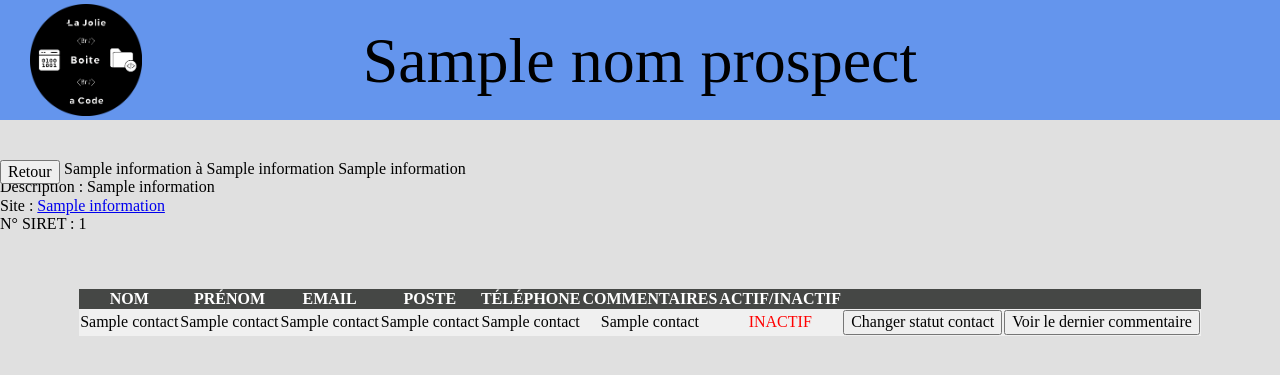
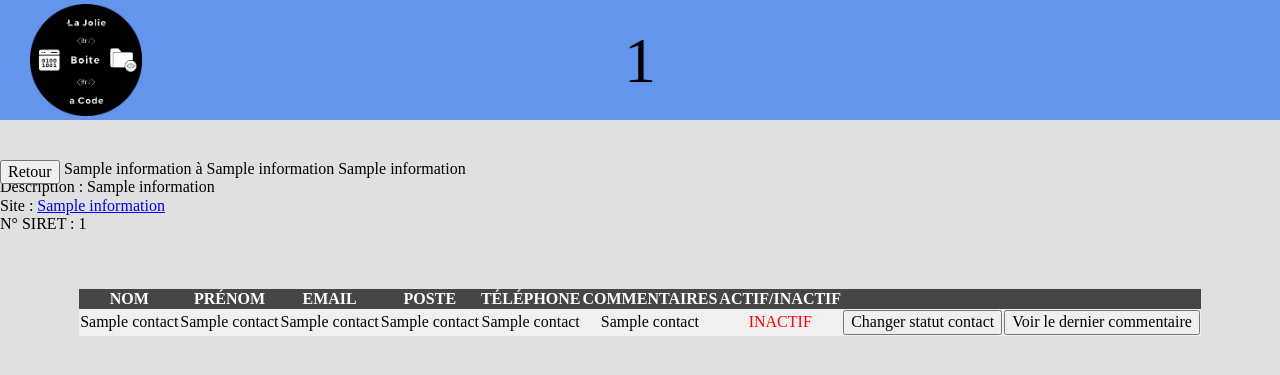
Before and after one commit to Jeannegbl/LaJolieBoiteACode, a Flask app: template templates/prospect.html in a window 1280 px wide. Shown: the top 375 px of the page. Run offline with Flask 2, Linux system fonts and the light colour scheme; the template is opened without the code that fills it: values that come from a table or form of the project are taken from there, most other values are stand-ins (such as "Sample title", 1, 10 or a date in 2020); some libraries are stand-ins or nearby versions.

Commit message:
URL par rapport à l'id et nom les noms

```diff
--- a/main.py
+++ b/main.py
@@ -57,7 +57,7 @@ def accueil():
     if not g.utilisateur:
         return redirect('/')
     connexion_unique = DBSingleton.Instance()
-    element = "SELECT prospect.nom, COUNT(facture.id) AS 'Nombre de facture' FROM `prospect` LEFT JOIN facture ON facture.prospect_id = prospect.id GROUP BY prospect.nom ORDER BY prospect.nom ASC"
+    element = "SELECT prospect.nom, COUNT(facture.id) AS 'Nombre de facture', prospect.id FROM `prospect` LEFT JOIN facture ON facture.prospect_id = prospect.id GROUP BY prospect.nom ORDER BY prospect.nom ASC"
     prospects = connexion_unique.fetchall_simple(element)
     return render_template('accueil.html', prospects=prospects)
 
@@ -71,7 +71,7 @@ class BarreDeRechercheFiltre(FlaskForm):
 def prospect(prospect, statut, recherche):
     filtre = BarreDeRechercheFiltre()
     if filtre.valider.data == True:
-        return redirect("/" + prospect + "/" + statut + "/" + filtre.filtreDefini.data)
+        return redirect("/menu-entreprises/" + prospect + "/" + statut + "/" + filtre.filtreDefini.data)
     # filtre en fonction du statut
     if statut == "inactif":
         bool_statut = 0
@@ -85,28 +85,33 @@ def prospect(prospect, statut, recherche):
     connexion_unique = DBSingleton.Instance()
     sql = "SELECT contact.*, COUNT(commentaire.contact_id) AS 'Nombre de commentaire' FROM `contact` LEFT JOIN " \
           "commentaire ON commentaire.contact_id = contact.id JOIN prospect ON prospect.id = contact.prospect_id " \
-          "WHERE prospect.nom = %s AND statut = '" + str(bool_statut) + "' " + sqlfiltre + " GROUP BY contact.nom"
+          "WHERE prospect.id = %s AND statut = '" + str(bool_statut) + "' " + sqlfiltre + " GROUP BY contact.nom"
     params: tuple = (prospect,)
     contacts = connexion_unique.query(sql, params)
     element_2 = "SELECT prospect.numero_siret, prospect.adresse_postale, prospect.code_postal, prospect.ville, " \
-                "prospect.description, prospect.url FROM `prospect` WHERE prospect.nom = '%s' " % prospect
+                "prospect.description, prospect.url FROM `prospect` WHERE prospect.id = '%s' " % prospect
     info_prospect = connexion_unique.fetchall_simple(element_2)
     activiter = bool_statut
-    return render_template('prospect.html', contacts=contacts, nom_prospect=prospect, info_prospect=info_prospect,
+    sql_nom_prospect = "SELECT prospect.nom FROM prospect WHERE prospect.id = %s" % prospect
+    nom_prospect = connexion_unique.fetchall_simple(sql_nom_prospect)
+    return render_template('prospect.html', contacts=contacts, nom_prospect=nom_prospect, id_prospect=prospect, info_prospect=info_prospect,
                            activiter=activiter, barrederecherche=filtre)
 
 
 @app.route('/contact/<prospect>/<contact>')
 def contact(contact, prospect):
     connexion_unique = DBSingleton.Instance()
-    element = "SELECT contact.*, COUNT(commentaire.contact_id) AS 'Nombre de commentaire' FROM `contact` LEFT JOIN commentaire ON commentaire.contact_id = contact.id JOIN prospect ON prospect.id = contact.prospect_id WHERE prospect.nom = '%s' AND statut = '0' GROUP BY contact.nom" % prospect
+    element = "SELECT contact.*, COUNT(commentaire.contact_id) AS 'Nombre de commentaire' FROM `contact` LEFT JOIN commentaire ON commentaire.contact_id = contact.id JOIN prospect ON prospect.id = contact.prospect_id WHERE prospect.id = '%s' AND statut = '0' GROUP BY contact.nom" % prospect
     contacts = connexion_unique.fetchall_simple(element)
-    element_2 = "SELECT commentaire.description, commentaire.date_creation, utilisateur.login FROM `contact`JOIN commentaire ON commentaire.contact_id = contact.id JOIN utilisateur ON utilisateur.id = commentaire.utilisateur_id WHERE contact.nom = '%s' ORDER BY date_creation DESC LIMIT 1" % contact
+    element_2 = "SELECT commentaire.description, commentaire.date_creation, utilisateur.login FROM `contact`JOIN commentaire ON commentaire.contact_id = contact.id JOIN utilisateur ON utilisateur.id = commentaire.utilisateur_id WHERE contact.id = '%s' ORDER BY date_creation DESC LIMIT 1" % contact
     commentaire = connexion_unique.fetchall_simple(element_2)
-    element_3 = "SELECT commentaire.description, commentaire.date_creation, utilisateur.login FROM `contact`JOIN commentaire ON commentaire.contact_id = contact.id JOIN utilisateur ON utilisateur.id = commentaire.utilisateur_id WHERE contact.nom = '%s' ORDER BY date_creation DESC LIMIT 100 OFFSET 1 " % contact
+    element_3 = "SELECT commentaire.description, commentaire.date_creation, utilisateur.login FROM `contact`JOIN commentaire ON commentaire.contact_id = contact.id JOIN utilisateur ON utilisateur.id = commentaire.utilisateur_id WHERE contact.id = '%s' ORDER BY date_creation DESC LIMIT 100 OFFSET 1 " % contact
     liste_commentaires = connexion_unique.fetchall_simple(element_3)
-    return render_template('contact.html', contacts=contacts, nom_prospect=prospect, contact=contact,
+    sql_nom_prospect_contact = "SELECT prospect.nom, contact.nom FROM prospect JOIN contact ON contact.prospect_id = prospect.id WHERE contact.id = %s" % contact
+    nom_prospect_contact = connexion_unique.fetchall_simple(sql_nom_prospect_contact)
+    return render_template('contact.html', contacts=contacts, nom_prospect_contact=nom_prospect_contact, id_prospect=prospect, contact=contact,
                            commentaire=commentaire, liste_commentaires=liste_commentaires)
+
 @app.route('/changer-statut/<prospect>/<contact_id>')
 def  changement_statut(prospect,contact_id):
     statut_actuel=Select("contact","statut","id",contact_id)[0]
@@ -117,5 +122,6 @@ def  changement_statut(prospect,contact_id):
     if  statut_actuel==1:
         update("contact","statut",(0,),"id",contact_id)
         return redirect("/menu-entreprises/"+prospect+"/inactif/filtre-off")
+
 if __name__ == "__main__":
     app.run(debug=True)
--- a/templates/accueil.html
+++ b/templates/accueil.html
@@ -37,7 +37,7 @@
                 <tr>
                     <td>{{prospect.0}}</td>
                     <td>{{prospect.1}}</td>
-                    <td><input type="button" value="Voir les contacts" onclick="window.location.href='/menu-entreprises/{{prospect.0}}/actif/filtre-off';"></td>
+                    <td><input type="button" value="Voir les contacts" onclick="window.location.href='/menu-entreprises/{{prospect.2}}/actif/filtre-off';"></td>
                 </tr>
                 {% endfor %}
             </table>
--- a/templates/contact.html
+++ b/templates/contact.html
@@ -1,6 +1,6 @@
 {% extends 'accueil.html' %}
 
-{% block titre %}<p class="titre">{{nom_prospect}}{% endblock %}</p>
+{% block titre %}{% for prospect_contact in nom_prospect_contact %}<p class="titre">{{prospect_contact.0}} - {{prospect_contact.1}}</p>{% endfor %}{% endblock %}
 
 {% block section %}
 <section>
--- a/templates/prospect.html
+++ b/templates/prospect.html
@@ -1,5 +1,5 @@
 {% extends 'accueil.html' %}
-{% block titre %}<p class="titre">{{nom_prospect}}{% endblock %}</p>
+{% block titre %}{% for prospect in nom_prospect %}<p class="titre">{{prospect.0}}</p>{% endfor %}{% endblock %}
 {% import "bootstrap/wtf.html" as wtf %}
 {% block section %}
 
@@ -33,9 +33,9 @@
             {% else %}
                 <td class="inactif">INACTIF</td>
             {% endif %}
-            <td><a href="/changer-statut/{{nom_prospect}}/{{contact.0}}"><button  class="boutton">Changer statut contact</button></a></td>
+            <td><a href="/changer-statut/{{id_prospect}}/{{contact.0}}"><button  class="boutton">Changer statut contact</button></a></td>
             {% if contact.8 != 0 %}
-            <td><a href="/contact/{{nom_prospect}}/{{contact.0}}"><button  class="boutton">Voir le dernier commentaire</button></a></td>
+            <td><a href="/contact/{{id_prospect}}/{{contact.0}}"><button  class="boutton">Voir le dernier commentaire</button></a></td>
             {% endif %}
         </tr>
         {% endfor %}
@@ -49,9 +49,9 @@
         {% endfor %}
     <input class="retour" type="button" value="Retour" onclick="window.location.href='/{{('accueil')}}';">
     {% if activiter == 1 %}
-    <input class="retour-2" type="button" value="Voir les comptes inactifs" onclick="window.location.href='/menu-entreprises/{{nom_prospect}}/inactif/filtre-off';">
+    <input class="retour-2" type="button" value="Voir les comptes inactifs" onclick="window.location.href='/menu-entreprises/{{id_prospect}}/inactif/filtre-off';">
     {% elif activiter==0 %}
-    <input class="retour-2" type="button" value="Voir les comptes actifs" onclick="window.location.href='/menu-entreprises/{{nom_prospect}}/actif/filtre-off';">
+    <input class="retour-2" type="button" value="Voir les comptes actifs" onclick="window.location.href='/menu-entreprises/{{id_prospect}}/actif/filtre-off';">
     {% endif %}
 </section>
 {% endblock %}
```
